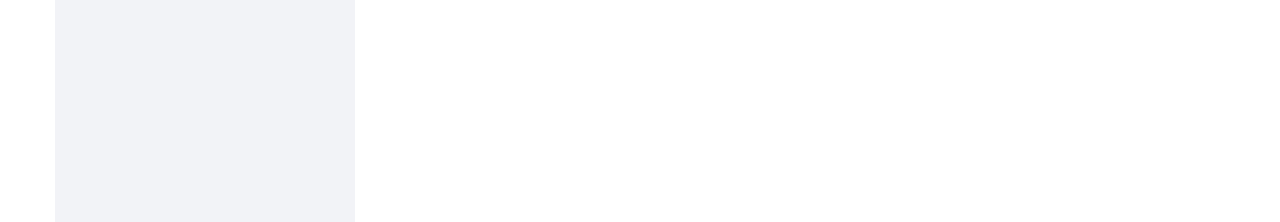
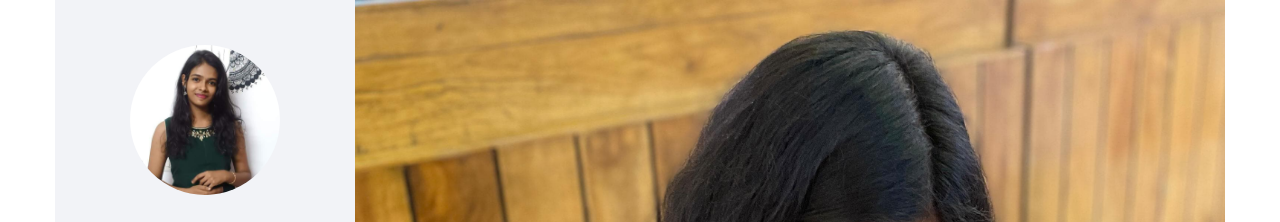
Before and after one commit to Rukku-kanakadas/my-portfolio, a plain HTML site: page index.html in a window 1280 px wide. Shown: the top 222 px of the page. Drawn offline with nearby package versions, Linux system fonts and the light colour scheme; files whose address does not match are found by name; a web font is replaced by a local one.

Commit message:
Updated portfolio with new changes

```diff
--- a/index.html
+++ b/index.html
@@ -58,7 +58,7 @@
 		<a href="#" class="js-colorlib-nav-toggle colorlib-nav-toggle" data-toggle="collapse" data-target="#navbar" aria-expanded="false" aria-controls="navbar"><i></i></a>
 		<aside id="colorlib-aside" role="complementary" class="border js-fullheight">
 			<div class="text-center">
-				<div class="author-img" style="background-image:url('file:///D:/profile.jpg');"></div>
+				<div class="author-img" style="background-image:url('images/profile.jpg');"></div>
 				<h1 id="colorlib-logo"><a href="index.html">Rukku Kanakadas</a></h1>
 				<span class="position"><a href="#">UI/UX/Designer</a>
 			</div>
@@ -91,7 +91,7 @@
 			<section id="colorlib-hero" class="js-fullheight" data-section="home">
 				<div class="flexslider js-fullheight">
 					<ul class="slides">
-						<li style="background-image: url('file:///D:/1st.jpg');">
+						<li style="background-image: url('images/1st.jpg');">
 
 
 
@@ -110,7 +110,7 @@
 					   		</div>
 				   		</div>
 				   	</li>
-				   	<li style="background-image: url('file:///D:/second.jpg');">
+				   	<li style="background-image: url('images/second.jpg');">
 				   		<div class="container-fluid">
 				   			<div class="row">
 					   			<div class="col-md-6 col-md-offset-3 col-md-pull-3 col-sm-12 col-xs-12 js-fullheight slider-text">
```
Also changed, not shown: images/1st.jpg (added), images/profile.jpg (added), images/second.jpg (added).
